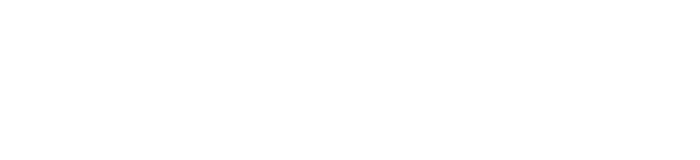
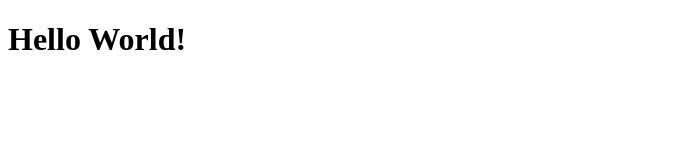
Before and after one commit to CesarArtem/Organization_Control, an Electron app: page electrontest/index.html in a window 700 px wide. Drawn offline with Linux system fonts and the light colour scheme.

Commit message:
Тест

```diff
--- a/electrontest/index.html
+++ b/electrontest/index.html
@@ -5,6 +5,7 @@
     <title>Title</title>
 </head>
 <body>
+<h1>Hello World!</h1>
 <script>
     require('./render.js');
 </script>
--- a/electrontest/package.json
+++ b/electrontest/package.json
@@ -9,7 +9,7 @@
   "author": "",
   "license": "ISC",
   "dependencies": {
-    "electron": "^22.1.0",
+    "electron": "^22.2.0",
     "os-utils": "^0.0.14"
   }
 }
```
Also changed, not shown: 1 other file.
